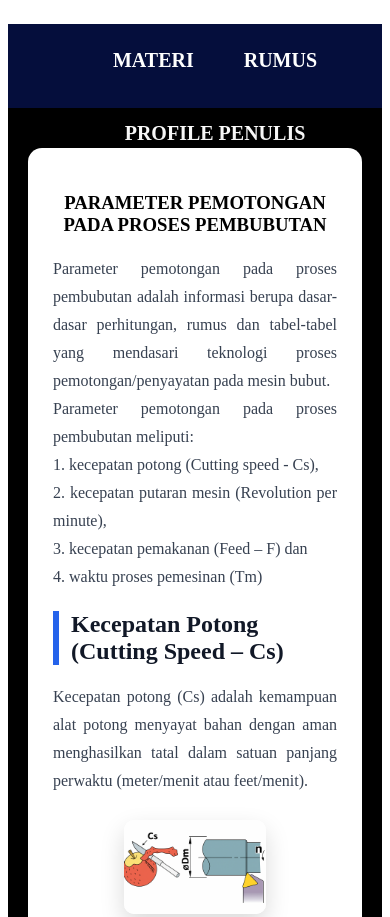
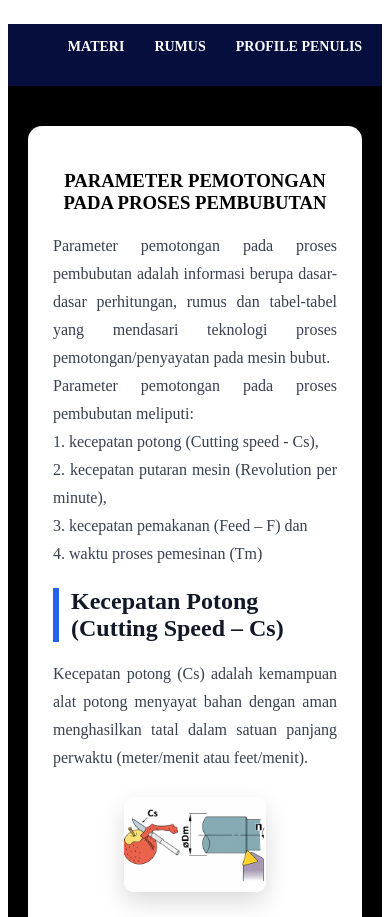
Before and after one commit to yasinalfasalam444-art/PARAMETER-PEMOTONGAN, a plain HTML site: page index.html in a window 390 px wide. Shown: the top 917 px of the page. Drawn offline with Linux system fonts and the light colour scheme.

Commit message:
Update style.css

```diff
--- a/style.css
+++ b/style.css
@@ -57,6 +57,17 @@
     text-decoration: none;
     height: 80%;
     font-weight: 800;
+}
+
+@media (max-width: 480px) {
+    .li-navbar {
+        font-size: 14px;
+        padding: 10px;
+    }
+
+    .navbar-container {
+        height: auto;
+    }
 }
 
 .main-content {
```
